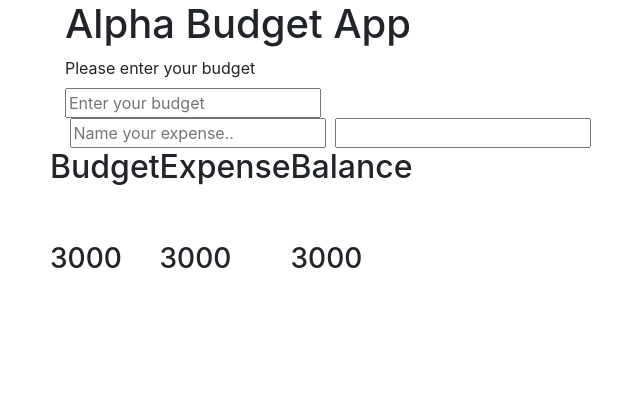
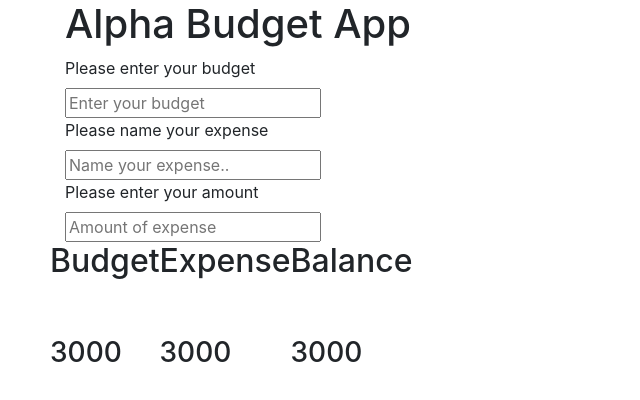
Before and after one commit to ealpha072/Budget-App, a plain HTML site: page index.html in a window 1280 px wide. Shown: the whole page, without its empty margins (20-660 px from the left). Drawn offline with nearby package versions, Linux system fonts and the light colour scheme.

Commit message:
Modified page structure

```diff
--- a/index.html
+++ b/index.html
@@ -16,10 +16,10 @@
                 <input type="number" class="figure" placeholder="Enter your budget">
             </div>
             <div class="expenses">
-                <label for="enter-expense-name"></label>
-                <input type="text" placeholder="Name your expense..">
-                <label for="enter-expense-amount"></label>
-                <input type="number">
+                <label for="enter-expense-name">Please name your expense </label><br>
+                <input type="text" placeholder="Name your expense.."><br>
+                <label for="enter-expense-amount">Please enter your amount</label><br>
+                <input type="number" placeholder="Amount of expense">
             </div>
         </div>
         <div class="right-side">
```
